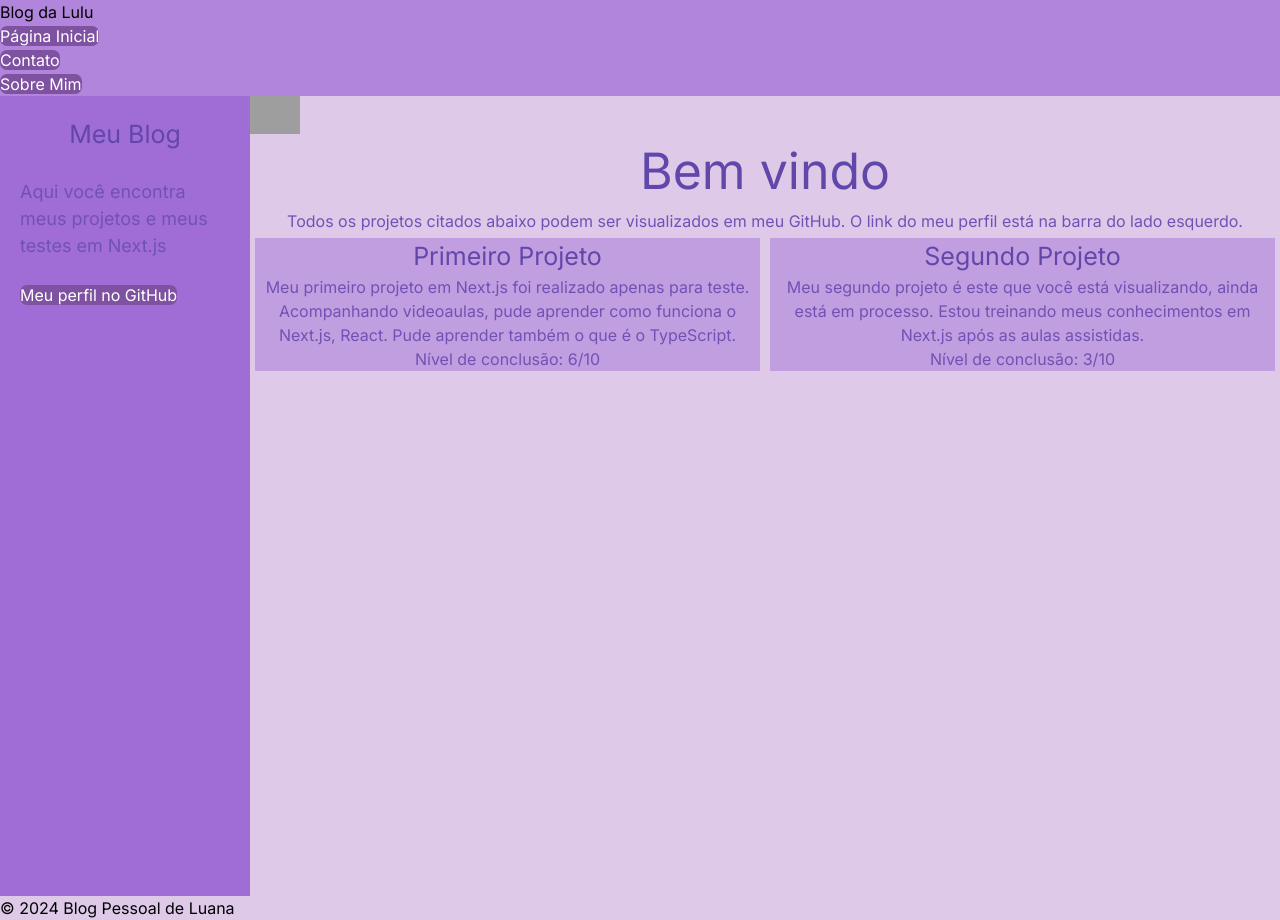
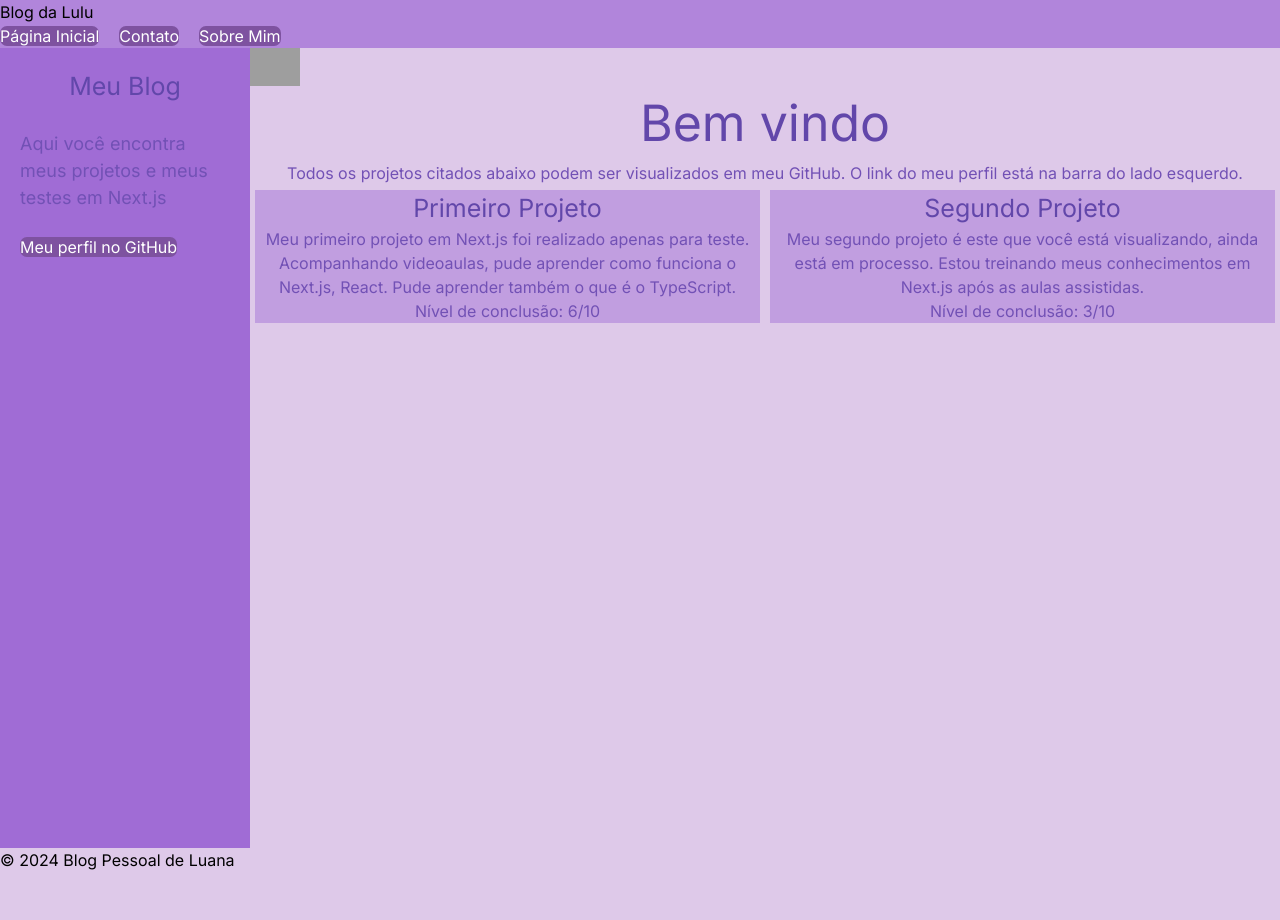
Before and after one commit to luanabrizola/Projeto_blog, a Next.js app: page / in a window 1280 px wide. After the commit the page ends 872 px from the top, so only its background shows below. Built offline with nearby package versions, Linux system fonts and the light colour scheme; grey boxes are pictures that could not be loaded.

Commit message:
Update globals.css

```diff
--- a/src/app/globals.css
+++ b/src/app/globals.css
@@ -155,6 +155,15 @@ nav{
   background-color: var(--navBar);
 }
 
+
+
+nav li {
+  display: inline;
+  margin-right: 20px;
+}
+
+
+
 .notfound{
   padding: 10px;
   margin: 150px;
```
